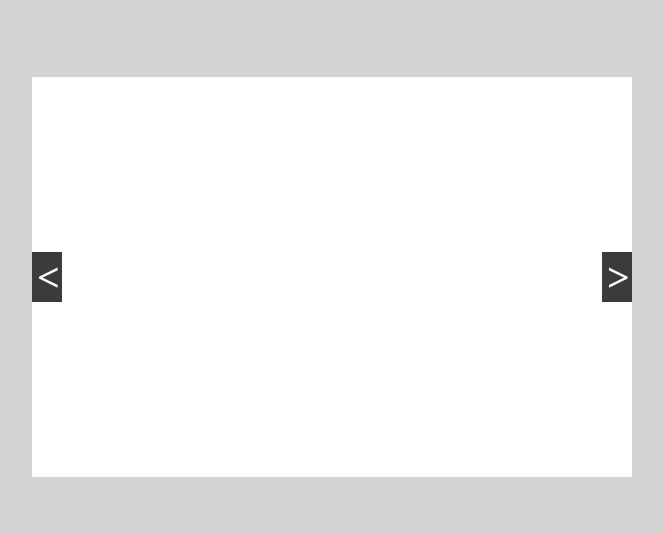
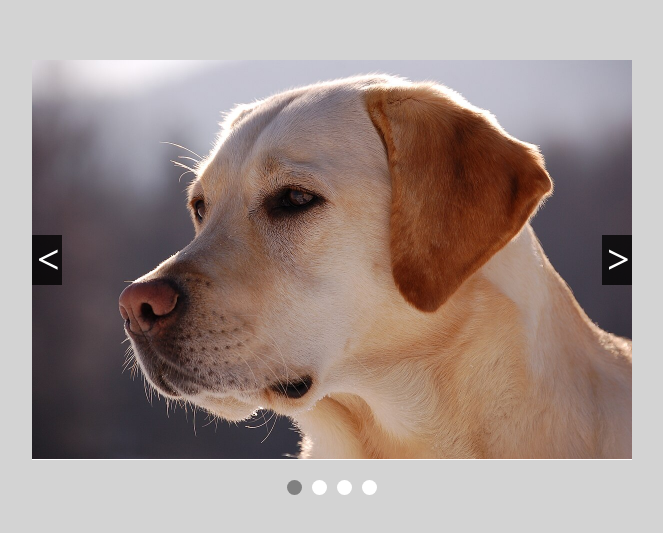
Before and after one commit to Devuh/image-carousel, a website built with webpack: page src/template.html in a window 1280 px wide. Shown: the part 123-656 px from the top of the page, without its empty margins (308-971 px from the left). Built offline with nearby package versions, Linux system fonts and the light colour scheme.

Commit message:
Add functional navigation buttons and slide markers

```diff
--- a/src/index.js
+++ b/src/index.js
@@ -1,3 +1,35 @@
 import "./styles.css";
 
-console.log("JS Webpack Template");
+let body = document.querySelector("body");
+let images = document.querySelector(".images");
+let navigator = document.querySelector(".navigator");
+
+images.children[0].classList.toggle("active");
+let currentImage = 0;
+navigator.children[0].classList.toggle("active");
+
+body.addEventListener("click", (event) => {
+    if(event.target.id == "left") {
+        images.children[currentImage].classList.toggle("active");
+        navigator.children[currentImage].classList.toggle("active");
+        currentImage == 0 ? currentImage = images.children.length - 1 : currentImage--;
+        images.children[currentImage].classList.toggle("active");
+        navigator.children[currentImage].classList.toggle("active");
+    }
+
+    if(event.target.id == "right") {
+        images.children[currentImage].classList.toggle("active");
+        navigator.children[currentImage].classList.toggle("active");
+        currentImage == 3 ? currentImage = 0 : currentImage++;
+        images.children[currentImage].classList.toggle("active");
+        navigator.children[currentImage].classList.toggle("active");
+    }
+
+    if(event.target.nodeName == "SPAN") {
+        images.children[currentImage].classList.toggle("active");
+        navigator.children[currentImage].classList.toggle("active");
+        images.children[event.target.id].classList.toggle("active");
+        navigator.children[event.target.id].classList.toggle("active");
+        currentImage = event.target.id;
+    }
+});
--- a/src/styles.css
+++ b/src/styles.css
@@ -2,6 +2,10 @@
     box-sizing: border-box;
     margin: 0px;
     padding: 0px;
+    -webkit-user-select: none; /* Safari */
+    -moz-user-select: none; /* Firefox */
+    -ms-user-select: none; /* IE10+/Edge */
+    user-select: none; /* Standard */
 }
 
 body {
@@ -11,6 +15,7 @@ body {
     flex-direction: column;
     justify-content: center;
     align-items: center;
+    gap: 20px;
 }
 
 .carousel {
@@ -41,6 +46,27 @@ body {
     right: 0px;
 }
 
-.carousel>div {
+.images>div {
     display: none;
 }
+
+div.active {
+    display: block;
+}
+
+.navigator {
+    display: flex;
+    gap: 10px;
+}
+
+.navigator>span {
+    background-color: white;
+    width: 15px;
+    height: 15px;
+    border-radius: 20px;
+    cursor: pointer;
+}
+
+.navigator>span.active {
+    background-color: gray;
+}
--- a/src/template.html
+++ b/src/template.html
@@ -8,6 +8,7 @@
 <body>
     <div class="carousel">
         <h2 id="left">&lt;</h2>
+        <div class="images">
             <div>
                 <img src="./images/Labrador_Retriever_portrait.jpg" width="100%">
             </div>
@@ -20,7 +21,14 @@
             <div>
                 <img src="./images/good-advice-puppy-toy-1024x684.jpg" width="100%">
             </div>
+        </div>
         <h2 id="right">&gt;</h2>
+    </div>
+    <div class="navigator">
+        <span id="0"></span>
+        <span id="1"></span>
+        <span id="2"></span>
+        <span id="3"></span>
     </div>
 </body>
 </html>
```
Also changed, not shown: src/images/golden-retriever-tongue-out.jpg. Lines whose indentation alone changed are shown as unchanged.
